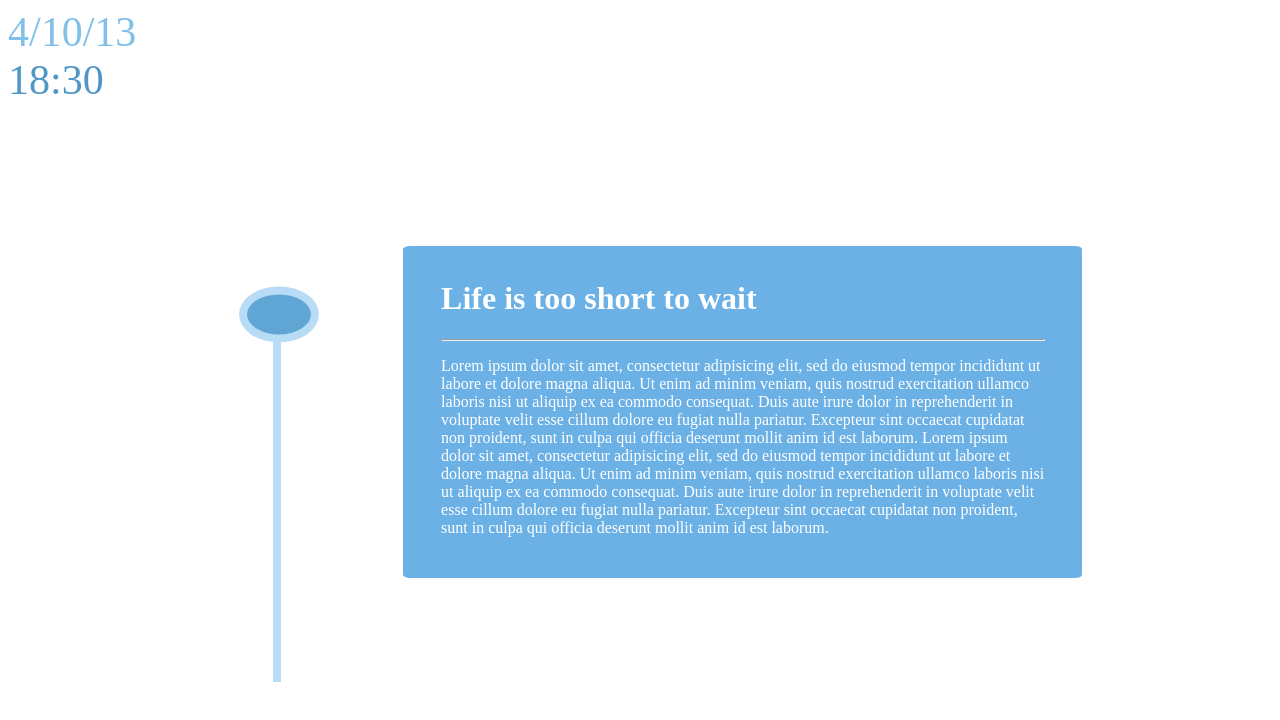
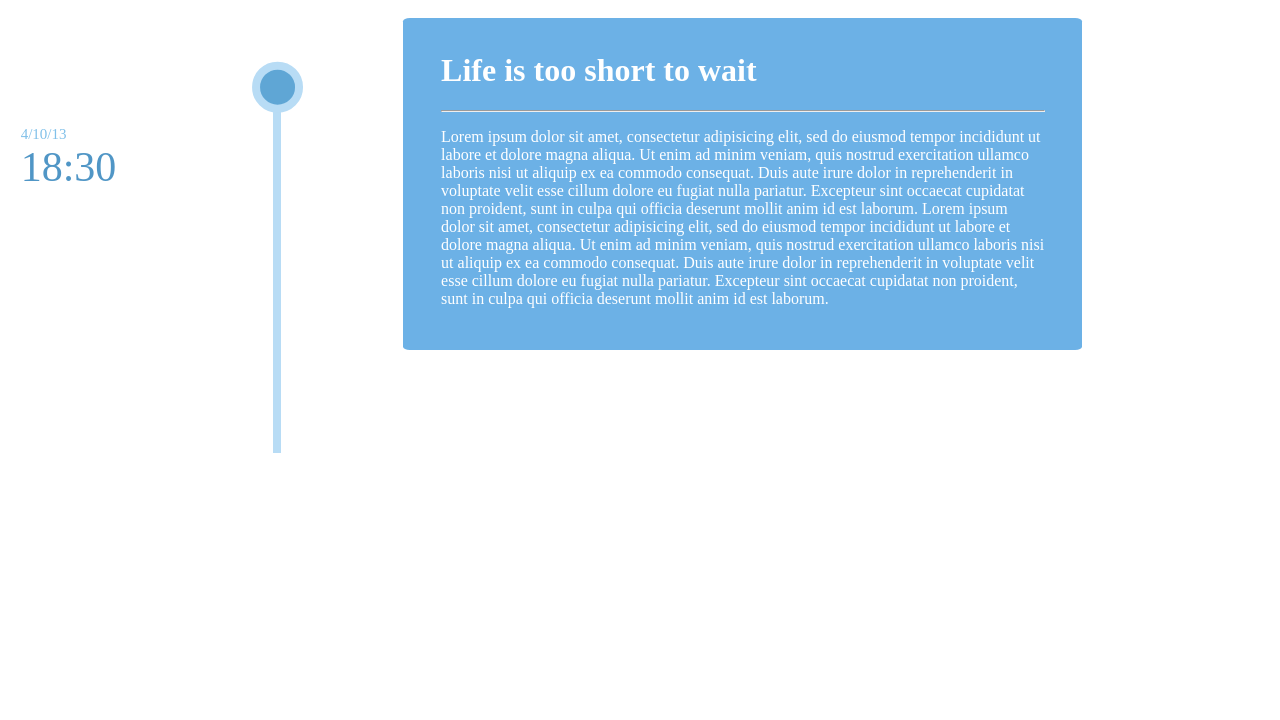
Before and after one commit to Aristone/timeline, a plain HTML site: page index.html in a window 1280 px wide. Drawn offline with Linux system fonts and the light colour scheme.

Commit message:
progress

```diff
--- a/css/style.css
+++ b/css/style.css
@@ -26,8 +26,8 @@
 
 .circle {
     border: 8px solid #B8DCF5;
-    width: 5%;
-    height: 5%;
+    width: 35px;
+    height: 35px;
     background-color: #5FA6D5;
     border-radius: 55%;
     position: absolute;
@@ -35,9 +35,14 @@
 }
 
 .date{
-    font-size: 42px;
+    position: relative;
+    top:0%;
+    right: 0%;
+    margin: 10% 10% -25% 1%;
+    font-size: 15px;
     color: #80C0E9;
 }
+
 
 .time{
     font-size: 42px;
```
